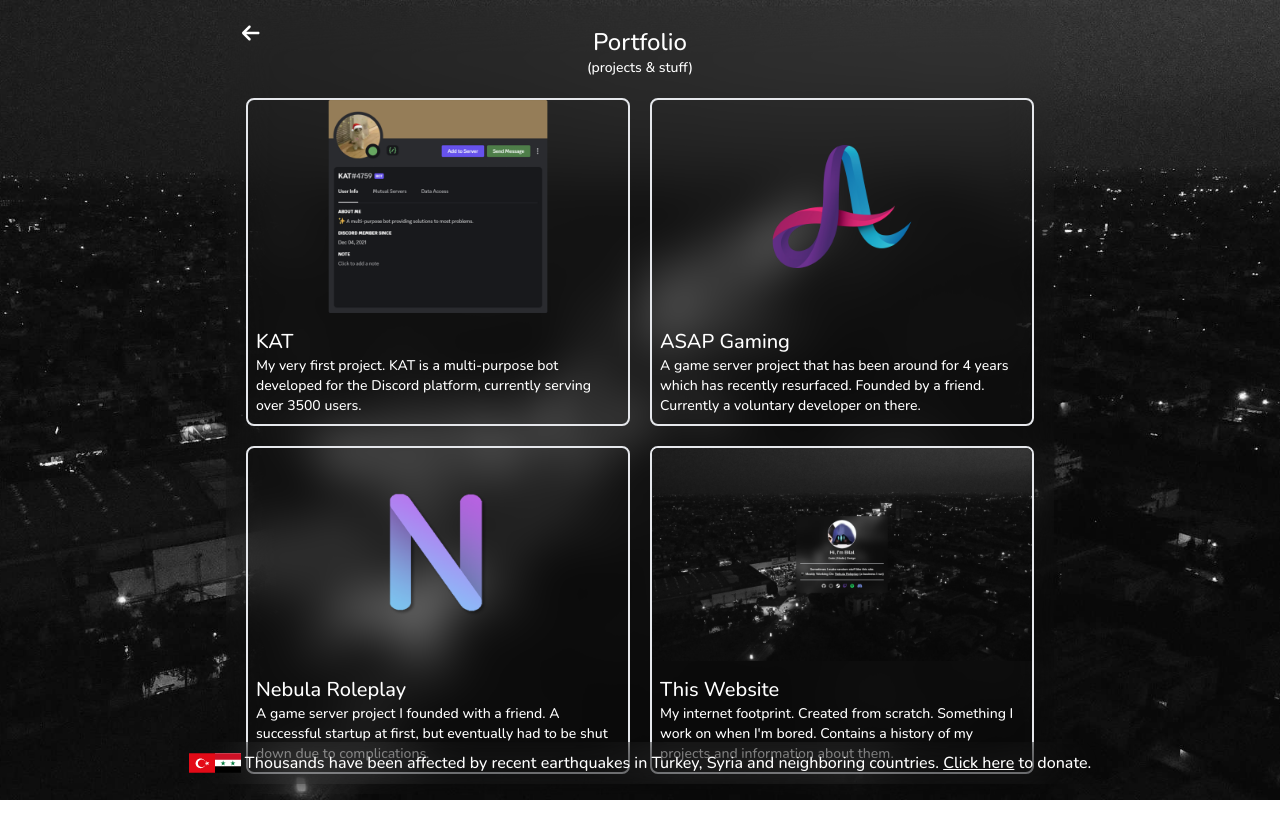
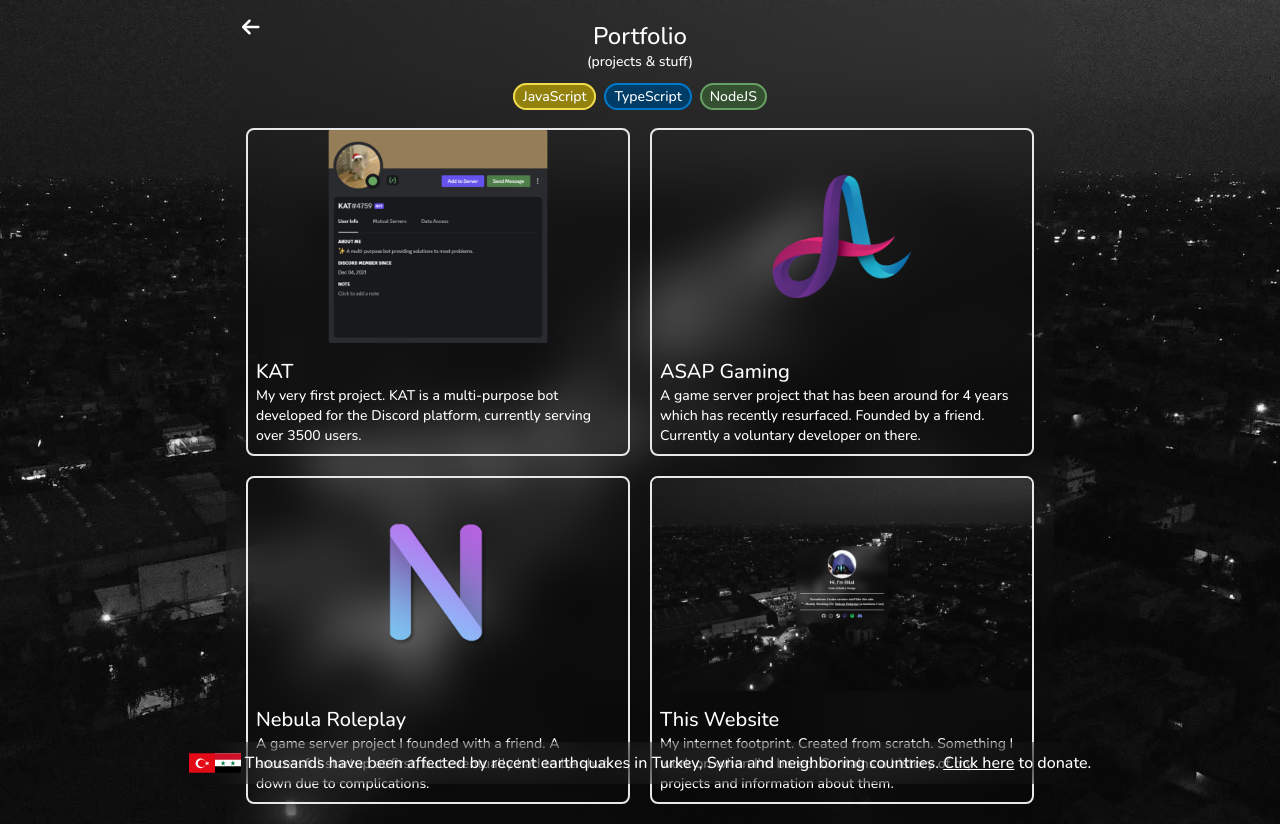
Before and after one commit to iamwookie/website, a Next.js app: page /portfolio in a window 1280 px wide. Before the commit the page ends 800 px from the top, so only its background shows below. Built offline with nearby package versions, Linux system fonts and the light colour scheme.

Commit message:
feat: added tech stack

```diff
--- /dev/null
+++ b/components/TechStack.tsx
@@ -0,0 +1,15 @@
+export default function TechStack({ stack }: { stack: { name: string; bgColor: string; borderColor: string }[] }) {
+    return (
+    <div className="mt-3">
+        {stack.map((tech) => (
+            <span
+                key={tech.name}
+                className={`py-0.5 px-2 mx-1 rounded-full text-sm border-2`}
+                style={{ backgroundColor: tech.bgColor, borderColor: tech.borderColor }}
+            >
+                {tech.name}
+            </span>
+        ))}
+    </div>
+    );
+}
--- a/pages/index.tsx
+++ b/pages/index.tsx
@@ -3,7 +3,6 @@ import { GetStaticProps } from "next";
 import Head from "next/head";
 import Image from "next/future/image";
 import Link from "next/link";
-import Layout from "components/Layout";
 import TextButton from "components/buttons/TextButton";
 import Socials from "components/Socials";
 import Spotify from "components/Spotify";
--- a/pages/kat.tsx
+++ b/pages/kat.tsx
@@ -2,7 +2,6 @@ import { GetStaticProps } from "next";
 
 import Head from "next/head";
 import Image from "next/future/image";
-import Layout from "components/Layout";
 import TextButton from "components/buttons/TextButton";
 
 import Tippy from "@tippyjs/react";
--- a/pages/portfolio.tsx
+++ b/pages/portfolio.tsx
@@ -3,7 +3,7 @@ import { GetStaticProps } from "next";
 import Head from "next/head";
 import Link from "next/link";
 
-import Layout from "components/Layout";
+import TechStack from "components/TechStack";
 import PortfolioCard from "components/portfolio/PortfolioCard";
 import BackButton from "components/buttons/BackButton";
 
@@ -22,6 +22,12 @@ export default function Portfolio({ items }: { items: PortfolioItem[] }) {
 
                 <h1 className="text-2xl">Portfolio</h1>
                 <h5 className="text-sm">{"(projects & stuff)"}</h5>
+
+                <TechStack stack={[
+                    { name: "JavaScript", bgColor: "#93810d", borderColor: "#F0DB4F" },
+                    { name: "TypeScript", bgColor: "#003D66", borderColor: "#007ACC" },
+                    { name: "NodeJS", bgColor: "#345031", borderColor: "#68A063" },
+                ]}/>
 
                 <div className="grid gap-5 lg:grid-cols-2 md:grid-cols-1 mt-5">
                     {items.map(item => {
```
